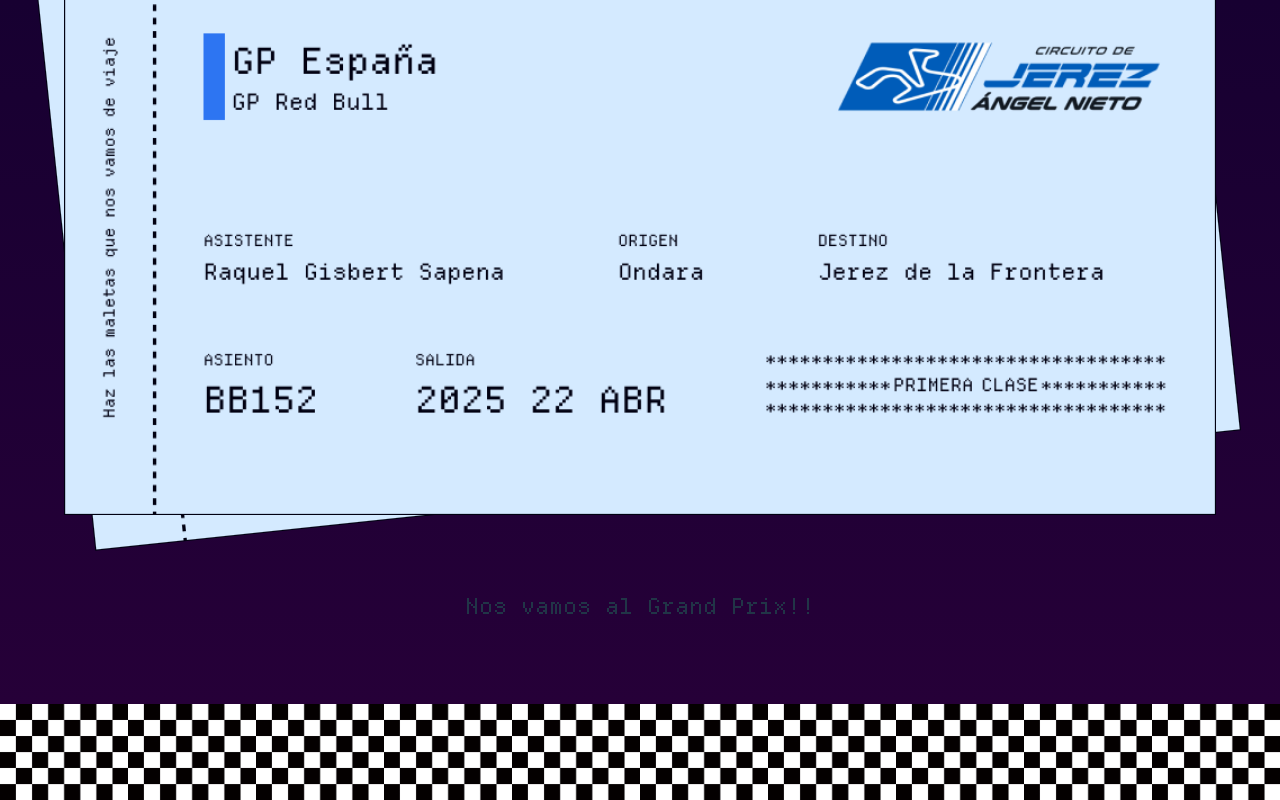
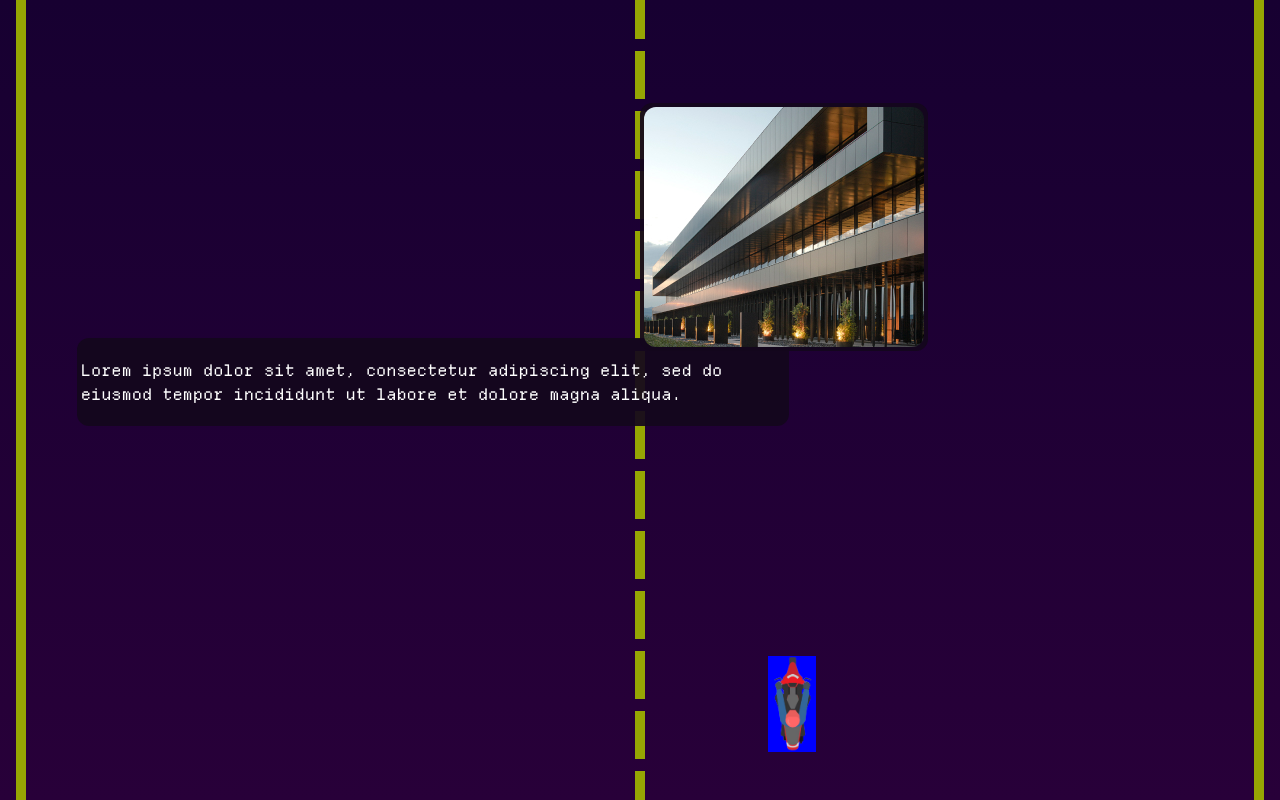
Before and after one commit to daiant/motos, a React (Vite) app: page / in a window 1280 px wide. Built offline with nearby package versions, Linux system fonts and the light colour scheme.

Commit message:
palos de cieog

```diff
--- a/src/App.tsx
+++ b/src/App.tsx
@@ -51,7 +51,7 @@
 }
 
 function App() {
-  const [activeBlocks, setActiveBlocks] = React.useState<number>(100);
+  const [activeBlocks, setActiveBlocks] = React.useState<number>(1);
 
   const callback = React.useCallback(() => {
     if(activeBlocks >= blocks.length) return;
```
